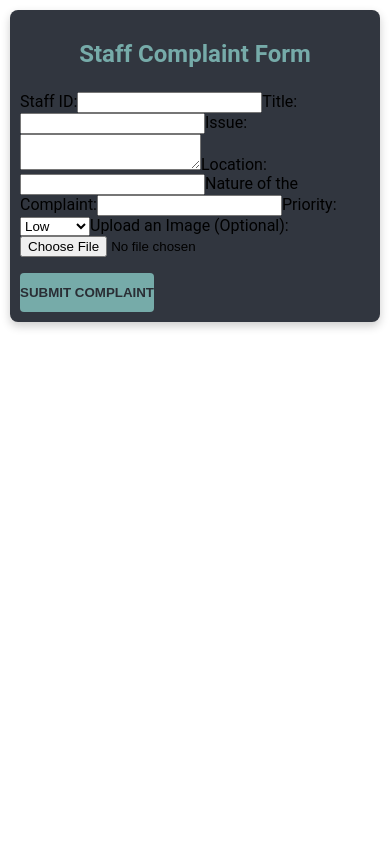
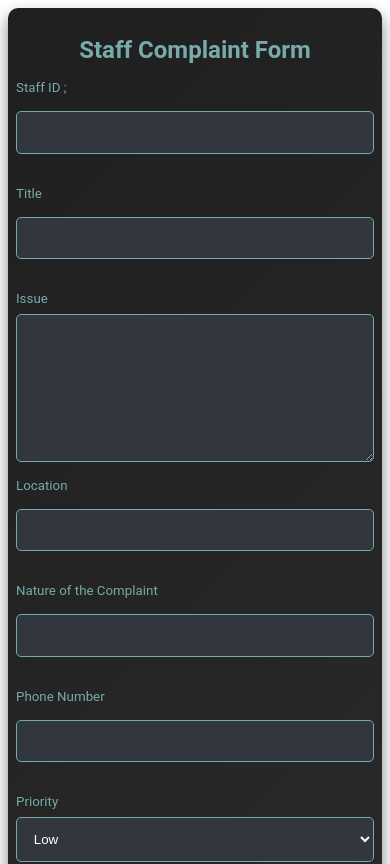
Before and after one commit to sasuke-uchiha12/report-your-issue, a React (Create React App) app: page /complaint/staff in a window 390 px wide. Shown: the top 864 px of the page. Built offline with nearby package versions, Linux system fonts and the light colour scheme.

Commit message:
form: overall changes

```diff
--- a/src/App.js
+++ b/src/App.js
@@ -12,7 +12,6 @@ function App() {
       <Routes>
         <Route path="/" element={<HomePage />} />
         <Route path="/login" element={<LoginTypeSelection />} />
-
         <Route path="/login/:userType" element={<LoginPage />} />
         <Route path="/complaint/:userType" element={<ComplaintForm />} />
 
--- a/src/component/ComplaintForm.js
+++ b/src/component/ComplaintForm.js
@@ -1,104 +1,125 @@
 import React, { useState } from 'react';
 import { useParams, useNavigate } from 'react-router-dom';
-import '../css/ComplaintsForm.css';
+import '../css/ComplaintsForm.css'; // Ensure you have this CSS file in the correct path
 
 function ComplaintForm() {
     const { userType } = useParams();
     const navigate = useNavigate();
-    const [formData, setFormData] = useState({
+    const [complaintData, setComplaintData] = useState({
         identifier: '',
         title: '',
         issue: '',
         location: '',
         nature: '',
-        priority: 'low',
-        image: null,
+        phone: '',
+        priority: '',
+        image: null
     });
 
     const handleChange = (e) => {
         const { name, value } = e.target;
-        setFormData((prevFormData) => ({
-            ...prevFormData,
-            [name]: value,
-        }));
+        setComplaintData({ ...complaintData, [name]: value });
     };
 
-    const handleFileChange = (e) => {
-        setFormData((prevFormData) => ({
-            ...prevFormData,
-            image: e.target.files[0],
-        }));
+    const handleImageChange = (e) => {
+        setComplaintData({ ...complaintData, image: e.target.files[0] });
     };
 
     const handleSubmit = (e) => {
         e.preventDefault();
 
-        // Here, you would typically send the formData to your server
-        // For demonstration, we'll just log it to the console
-        console.log(formData);
+        const formData = new FormData();
+        Object.keys(complaintData).forEach(key => {
+            formData.append(key, complaintData[key]);
+        });
 
-        // Assuming the submission is successful, you can navigate to a confirmation page or dashboard
-        navigate('/dashboard');
+        console.log("Form data ready to be sent to the backend:", formData);
+
+        for (let [key, value] of formData.entries()) {
+            console.log(key, value);
+        }
+        // navigate('/dashboard');
     };
 
     return (
         <div className="complaint-form-container">
-            <h2>{userType.charAt(0).toUpperCase() + userType.slice(1)} Complaint Form</h2>
+            <h2>{`${userType.charAt(0).toUpperCase() + userType.slice(1)} Complaint Form`}</h2>
             <form onSubmit={handleSubmit} encType="multipart/form-data">
-                <label>
-                    {userType === 'student' ? 'Student Number' : 'Staff ID'}:
+                <div className="input-group">
+                    <label htmlFor="identifier">
+                        {userType === 'student' ? 'Student Number' : 'Staff ID'}
+                        {userType === 'Department'? 'Department Name' : ' '};
+                    </label>
                     <input
                         type="text"
+                        id="identifier"
                         name="identifier"
-                        value={formData.identifier}
+                        value={complaintData.identifier}
                         onChange={handleChange}
                         required
                     />
-                </label>
-
-                <label>Title:
+                </div>
+                <div className="input-group">
+                    <label htmlFor="title">Title</label>
                     <input
                         type="text"
+                        id="title"
                         name="title"
-                        value={formData.title}
+                        value={complaintData.title}
                         onChange={handleChange}
                         required
                     />
-                </label>
-
-                <label>Issue:
+                </div>
+                <div className="input-group">
+                    <label htmlFor="issue">Issue</label>
                     <textarea
+                        id="issue"
                         name="issue"
-                        value={formData.issue}
+                        value={complaintData.issue}
                         onChange={handleChange}
                         required
                     />
-                </label>
-
-                <label>Location:
+                </div>
+                <div className="input-group">
+                    <label htmlFor="location">Location</label>
                     <input
                         type="text"
+                        id="location"
                         name="location"
-                        value={formData.location}
+                        value={complaintData.location}
                         onChange={handleChange}
                         required
                     />
-                </label>
-
-                <label>Nature of the Complaint:
+                </div>
+                <div className="input-group">
+                    <label htmlFor="nature">Nature of the Complaint</label>
                     <input
                         type="text"
+                        id="nature"
                         name="nature"
-                        value={formData.nature}
+                        value={complaintData.nature}
                         onChange={handleChange}
                         required
                     />
-                </label>
+                </div>
+                <div className="input-group">
+                    <label htmlFor="phone">Phone Number</label>
+                    <input
+                        type="tel"
+                        id="phone"
+                        name="phone"
+                        value={complaintData.phone}
+                        onChange={handleChange}
+                        required
+                    />
+                </div>
 
-                <label>Priority:
+                <div className="input-group">
+                    <label htmlFor="priority">Priority</label>
                     <select
+                        id="priority"
                         name="priority"
-                        value={formData.priority}
+                        value={complaintData.priority}
                         onChange={handleChange}
                         required
                     >
@@ -106,17 +127,17 @@ function ComplaintForm() {
                         <option value="medium">Medium</option>
                         <option value="high">High</option>
                     </select>
-                </label>
-
-                <label>Upload an Image (Optional):
+                </div>
+                <div className="input-group">
+                    <label htmlFor="image">Image (Optional)</label>
                     <input
                         type="file"
+                        id="image"
                         name="image"
-                        onChange={handleFileChange}
+                        onChange={handleImageChange}
                         accept="image/*"
                     />
-                </label>
-
+                </div>
                 <button type="submit">Submit Complaint</button>
             </form>
         </div>
--- a/src/css/ComplaintsForm.css
+++ b/src/css/ComplaintsForm.css
@@ -1,91 +1,111 @@
 .complaint-form-container {
-    display: flex;
-    flex-direction: column;
-    max-width: 500px;
-    margin: 40px auto;
-    padding: 20px;
-    background: #31363F;
-    border-radius: 8px;
-    box-shadow: 0 4px 10px rgba(0, 0, 0, 0.2);
+    background: linear-gradient(135deg, #1f1f1f 0%, #2a2a2a 100%);
+    color: #ffffff;
+    max-width: 600px;
+    margin: 2rem auto;
+    padding: 2rem;
+    border-radius: 10px;
+    box-shadow: 0 8px 16px rgba(0, 0, 0, 0.5);
 }
+
 
 .complaint-form-container h2 {
     color: #76ABA9;
+    /* Soft Cyan accent color */
+    margin-bottom: 1rem;
     text-align: center;
-    margin-bottom: 24px;
 }
 
 .input-group {
     display: flex;
     flex-direction: column;
-    margin-bottom: 16px;
+    margin-bottom: 1rem;
 }
 
 .input-group label {
-    margin-bottom: 8px;
-    color: #EEEEEE;
+    color: #76ABA9;
+    margin-bottom: 0.5rem;
 }
 
 .input-group input,
-.input-group textarea,
-.input-group select {
-    padding: 10px;
-    border-radius: 4px;
+.input-group select,
+.input-group button {
+    background: #31363F;
+    /* Slightly lighter than the container for contrast */
     border: 1px solid #76ABA9;
-    background-color: #2A2E35;
-    color: #EEEEEE;
-    margin-bottom: 8px;
+    /* Cyan accent color for the border */
+    border-radius: 5px;
+    padding: 0.8rem;
+    margin-bottom: 1rem;
+    color: #ffffff;
 }
 
-.input-group input[type="file"] {
-    border: 0;
-    background: transparent;
-    color: #76ABA9;
+.input-group textarea {
+    background: #31363F;
+    /* Slightly lighter than the container for contrast */
+    border: 1px solid #76ABA9;
+    /* Cyan accent color for the border */
+    color: #ffffff;
+    padding: 0.8rem;
+    border-radius: 5px;
+    min-height: 120px;
+    /* Ample space for writing */
+    resize: vertical;
+    /* Allows vertical resizing */
 }
 
 .input-group input[type="file"]::file-selector-button {
-    padding: 6px 12px;
-    border-radius: 4px;
+    border: none;
+    padding: 0.6rem 1.2rem;
+    margin-right: 0.5rem;
     background-color: #76ABA9;
+    /* Cyan accent color */
     color: #2A2E35;
-    margin-right: 8px;
-    border: none;
+    /* Dark color for text */
+    border-radius: 5px;
     cursor: pointer;
-    transition: all 0.2s ease-in-out;
+    transition: background-color 0.2s ease;
 }
 
 .input-group input[type="file"]::file-selector-button:hover {
     background-color: #5a9f98;
+    /* Darker cyan for hover effect */
 }
 
 .complaint-form-container button {
-    padding: 12px 0;
-    border-radius: 4px;
-    border: none;
     background-color: #76ABA9;
     color: #2A2E35;
+    padding: 0.8rem;
+    border-radius: 5px;
+    border: none;
     cursor: pointer;
     transition: background-color 0.2s;
-    font-weight: bold;
-    text-transform: uppercase;
-    margin-top: 16px;
 }
 
 .complaint-form-container button:hover {
     background-color: #5a9f98;
 }
 
-/* Responsive Design */
+/* Responsive design adjustments */
 @media (max-width: 768px) {
     .complaint-form-container {
-        margin: 20px;
-        padding: 15px;
+        padding: 1rem;
+        margin: 1rem auto;
+    }
+
+    .input-group label,
+    .input-group input,
+    .input-group textarea,
+    .input-group select,
+    .input-group button {
+        font-size: smaller;
+        /* Slightly reduce font size for smaller screens */
     }
 }
 
 @media (max-width: 480px) {
     .complaint-form-container {
-        margin: 10px;
-        padding: 10px;
+        padding: 0.5rem;
+        margin: 0.5rem;
     }
 }
```
